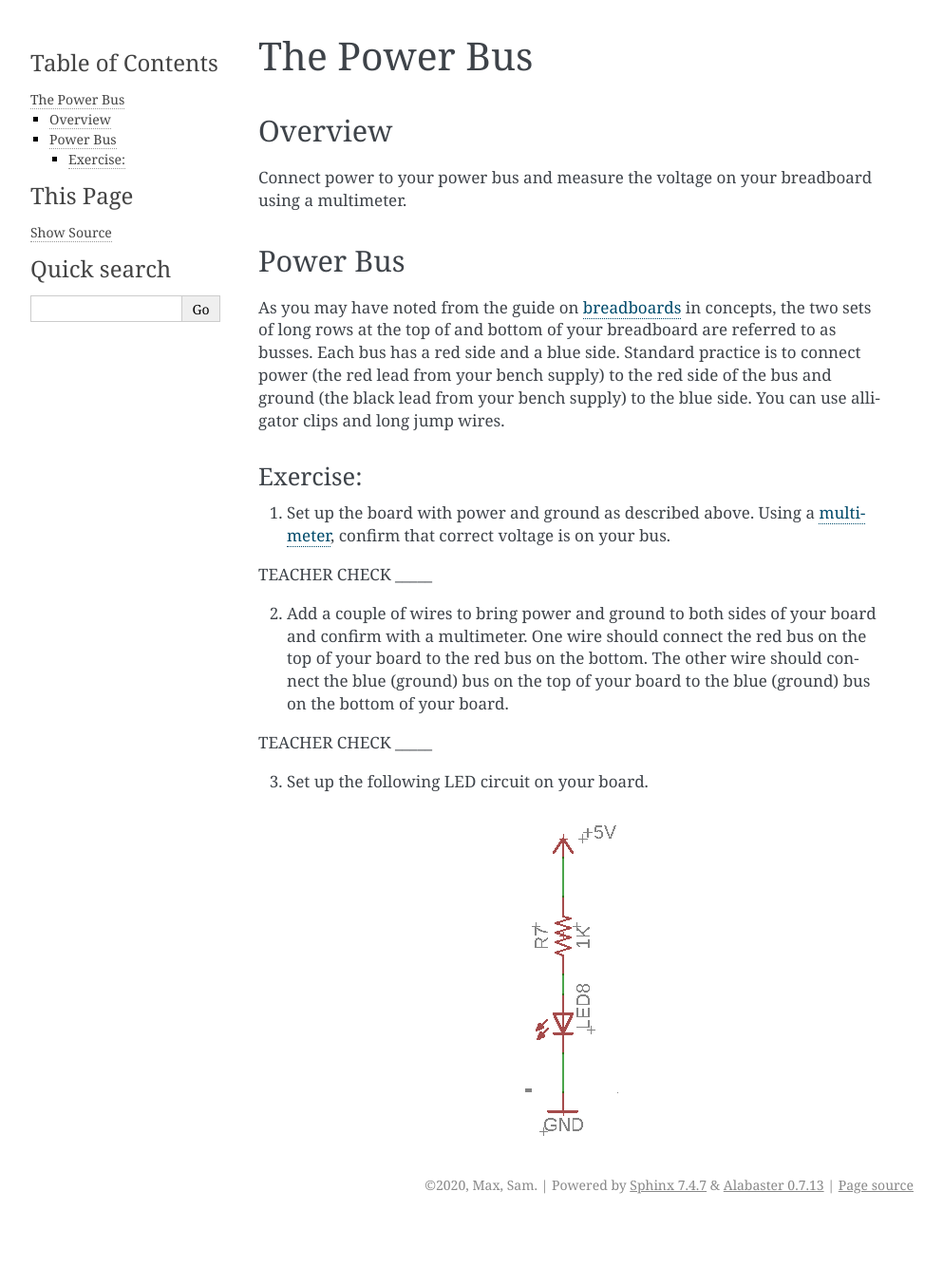
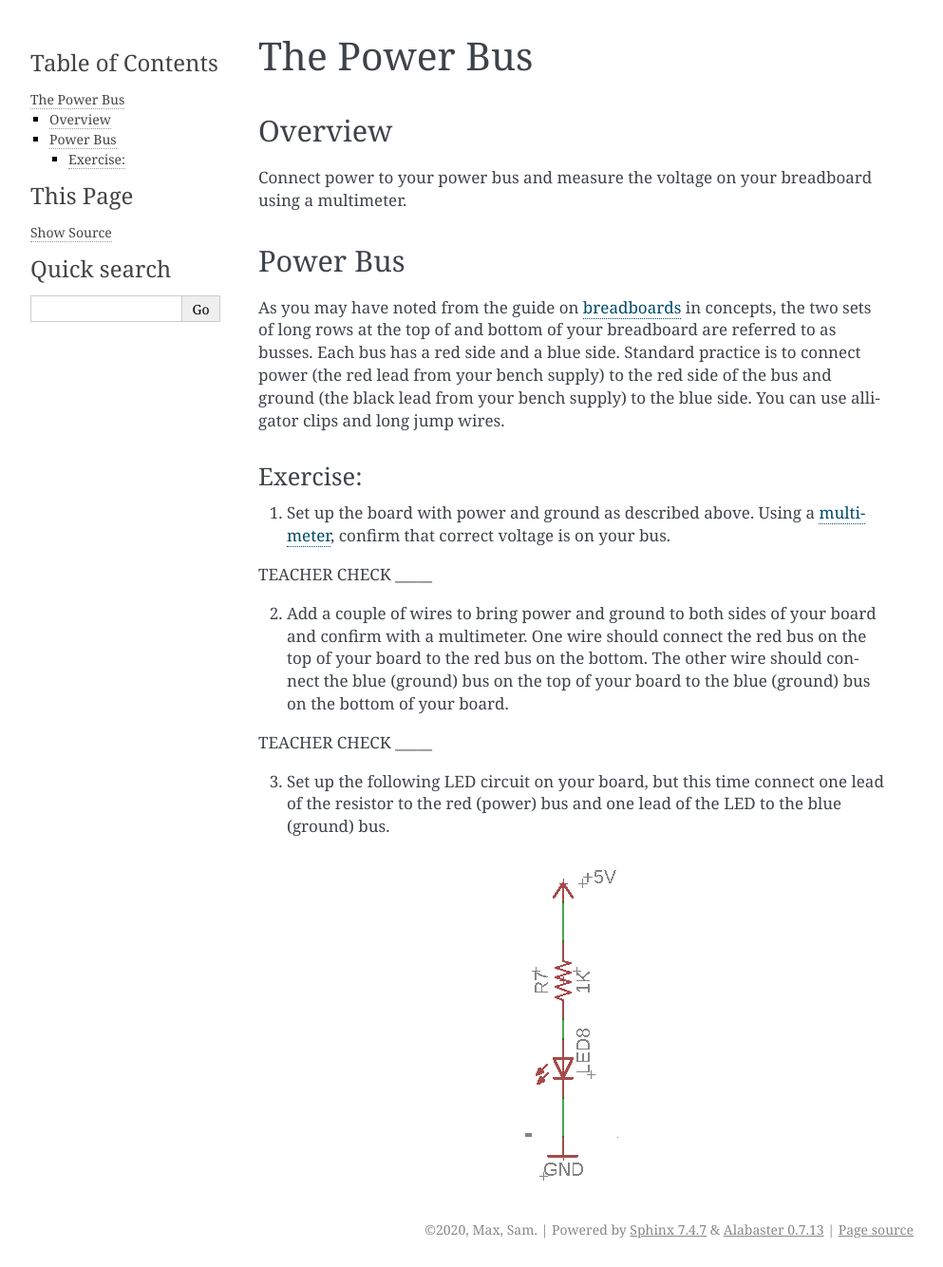
Before and after one commit to maxtkc/mvths-wiki, a Sphinx documentation site: the page built from docs/005-the-power-bus.rst, in a window 1280 px wide. Shown: the whole page at 95% size, without its empty margins (148-1141 px from the left). Built offline with Sphinx 7.4.7, drawn with Linux system fonts in a browser that asks for light colours; before the commit the page ends 1287 px from its top, so only the background shows below that.

Commit message:
Update 005-the-power-bus.rst

```diff
--- a/docs/005-the-power-bus.rst
+++ b/docs/005-the-power-bus.rst
@@ -36,7 +36,9 @@ TEACHER CHECK \_\_\_\_\_
 
 TEACHER CHECK \_\_\_\_\_
 
-3. Set up the following LED circuit on your board.
+3. Set up the following LED circuit on your board, but this time
+   connect one lead of the resistor to the red (power) bus and
+   one lead of the LED to the blue (ground) bus.
 
 .. figure:: images/image96.png
    :alt:
```
